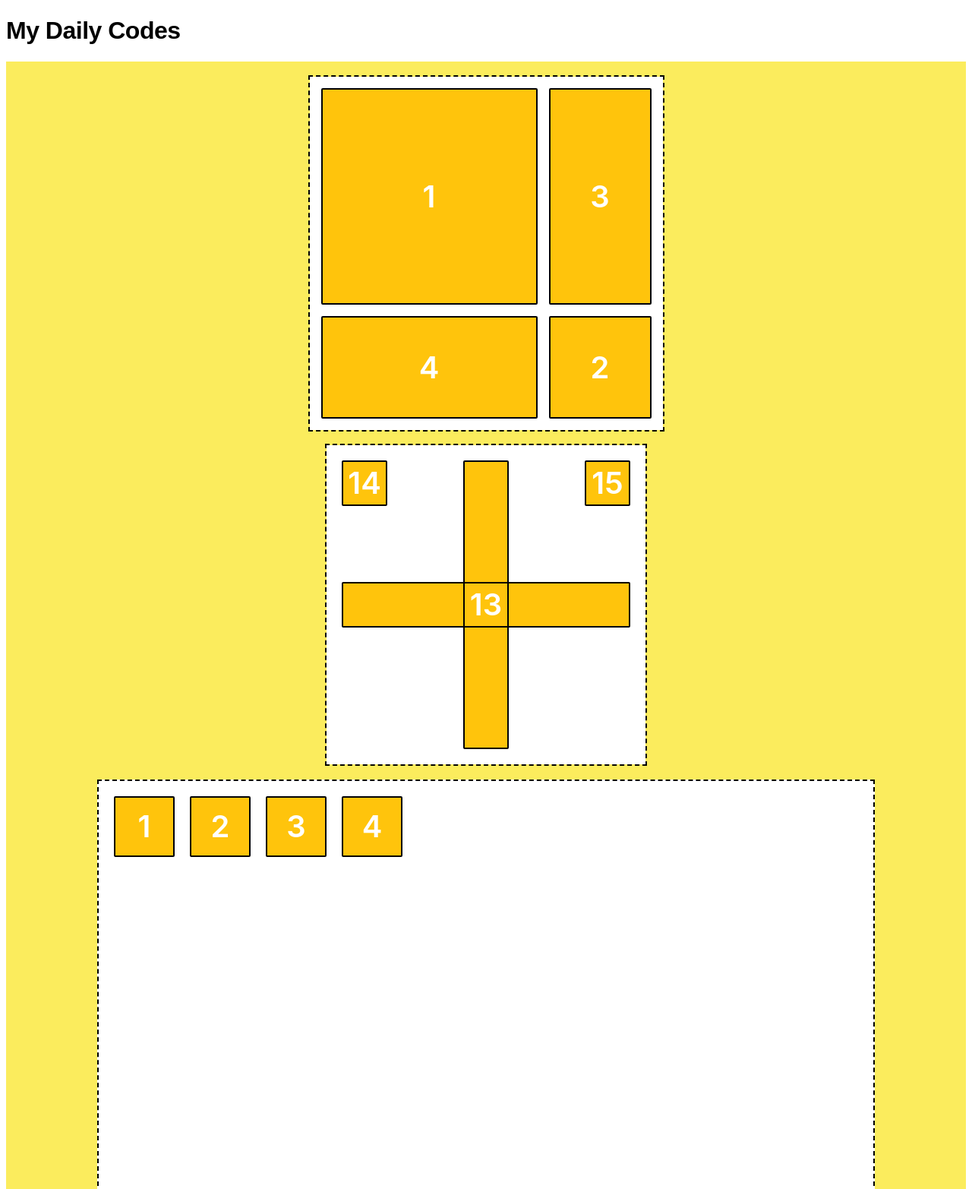
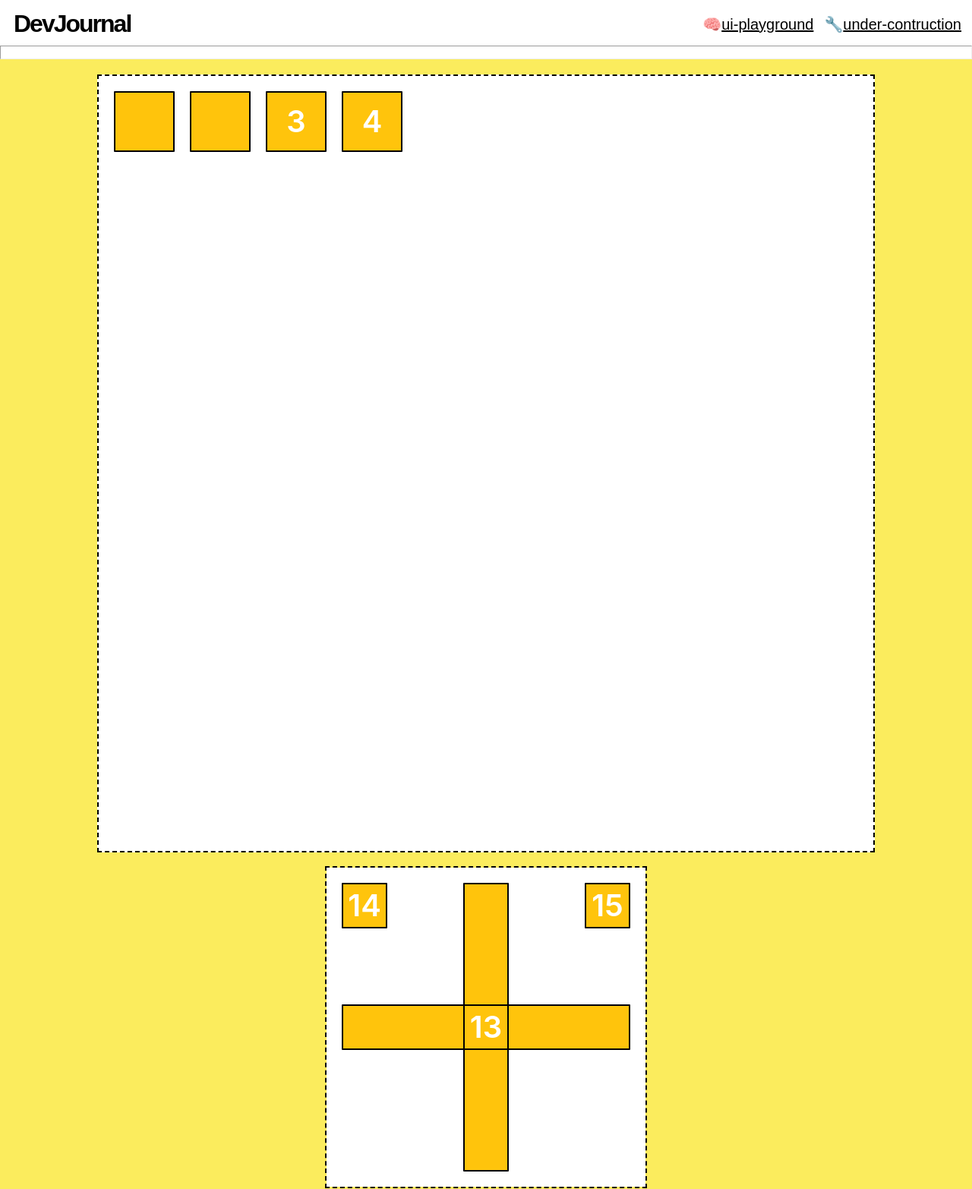
Before and after one commit to vikasx89a/Daily-codes, a plain HTML site: page index.html in a window 1280 px wide. Shown: the top 1565 px of the page at 76% size. Drawn offline with Linux system fonts and the light colour scheme.

Commit message:
feat: introduced 🗂️modular folder structure, added UI test module (HTML/CSS), linked to main🔗

```diff
--- a/assets/style.css
+++ b/assets/style.css
@@ -1,5 +1,56 @@
 /* selector { property: value property: value } */
-
+*, *::before, *::after {
+  padding: 0;
+  margin: 0;
+  box-sizing: border-box;
+}
+#tophead {
+  text-align: center;
+  padding: 0;
+  margin: 4px 0 10px 10px;
+  font-weight: 600;
+  letter-spacing: -2px;
+}
+.heady {
+  display: flex;
+  justify-content: space-between;
+  margin: 8px 8px 0;
+}
+nav {
+  display: flex;
+  justify-content: center;
+  padding: 0 6px;
+  margin: 8px 0;
+}
+ul {
+  display: flex;
+  justify-content: center;
+  padding: 0;
+  gap: 14px;
+}
+li {
+  list-style: none;
+}
+a {
+  all: unset;
+  cursor: pointer;
+}
+li a {
+  color: black;
+  text-decoration: none;
+  font-size: 1.25rem;
+  font-weight: 500;
+  display: flex;
+  align-items: center;
+  /* letter-spacing: -0.6px; */
+}
+li .label {
+  text-decoration: underline;
+}
+#headyhr {
+  padding: 8px;
+  font-weight: 1000;
+}
 body {
     font: 400 1rem/1.6 "Arial", sans-serif;
     color: #000000;
@@ -16,7 +67,7 @@ body {
     font-weight: 600;
     font-size: 2.5rem;
     border: 2px solid black;
-    border-radius: 2px;
+    border-radius: 1px;
     background: #FFC40C;
     color: white;
     /* LAYOUT */
--- a/index.html
+++ b/index.html
@@ -9,19 +9,32 @@
     <title>Daily codes</title>
 </head>
 <body>
-    <header>
-        <!--  -->
-         <h1>My Daily Codes</h1>
+    <header class="heady">
+         <h1 id="tophead">DevJournal</h1>
+         <nav>
+            <ul>
+                <li><a href="🔧ui-playground/index.html">🧠<span class="label">ui-playground</span></a></li>
+                <li><a href="#">🔧<span class="label">under-contruction</span></a></li>
+            </ul>
+         </nav>
     </header>
+    <hr id="headyhr">
     <main>
         <section class="grid-playground">
-            <!-- Grid Container 1 -->
-            <div class="grid-container grid-container-1">
-                <div class="grid-item item-01">1</div>
-                <div class="grid-item item-02">2</div>
-                <div class="grid-item item-03">3</div>
-                <div class="grid-item item-04">4</div>
+            <!-- Grid Container 3 ( W E B S I T E - L A Y O U T ) -->
+            <div class="grid-container grid-container-3">
+                <div class="grid-item header">
+                    <div class="logo"></div>
+                    <div class="menus"></div>
+                </div>
+                <div class="grid-item main">
+                    <div class="main"></div>
+                    <div class="aside"></div>
+                </div>
+                <div class="grid-item sponsors">3</div>
+                <div class="grid-item footer">4</div>
             </div>
+
             <!-- Grid Container 2 -->
             <div class="grid-container grid-container-2">
                 <div class="grid-item item-11">11</div>
@@ -30,12 +43,13 @@
                 <div class="grid-item item-14">14</div>
                 <div class="grid-item item-15">15</div>
             </div>
-            <!-- Grid Container 3 ( W E B S I T E - L A Y O U T ) -->
-            <div class="grid-container grid-container-3">
-                <div class="grid-item header">1</div>
-                <div class="grid-item main">2</div>
-                <div class="grid-item sponsors">3</div>
-                <div class="grid-item footer">4</div>
+
+            <!-- Grid Container 1 -->
+            <div class="grid-container grid-container-1">
+                <div class="grid-item item-01">1</div>
+                <div class="grid-item item-02">2</div>
+                <div class="grid-item item-03">3</div>
+                <div class="grid-item item-04">4</div>
             </div>
         </section>
 
--- /dev/null
+++ b/🔧ui-playground/style.css
@@ -0,0 +1,91 @@
+*, *::before, *::after {
+    padding: 0;
+    margin: 0;
+    box-sizing: border-box;
+}
+.item1 {
+    font-family: -apple-system, BlinkMacSystemFont, 'Segoe UI', Roboto, Oxygen, Ubuntu, Cantarell, 'Open Sans', 'Helvetica Neue', sans-serif;
+    font-weight: 600;
+    font-size: 1.3rem;
+    padding: 1px;
+    margin: 1px;
+    border: 3px solid black;
+    border-radius: 2px;
+    background: #FFC40C;
+    color: white;
+}
+.grid-item {
+    font-family: -apple-system, BlinkMacSystemFont, 'Segoe UI', Roboto, Oxygen, Ubuntu, Cantarell, 'Open Sans', 'Helvetica Neue', sans-serif;
+    font-weight: 600;
+    /* font-size: 2.5rem; */
+    font-size: 2.5rem;
+    border: 2px solid var(--color-border);
+    border-radius: 4px;
+    background: #0A0A0A;
+    color: white;
+    /* LAYOUT */
+    display: flex;
+    justify-content: center; /* Horizontal */
+    align-items: center;     /* Vertical */
+}
+.grid-playground {
+    display: flex;
+    flex-direction: column;
+    justify-content: flex-start; /* Center horizontally */
+    align-items: flex-start;    /* Center vertically */
+    border: 15px solid #111111;
+    border-radius: 2px;
+    background: white ;
+    padding: 15px;
+    margin: 20px;
+    gap: 30px;
+}
+/* Grid-Container-1 */
+.grid-container-1 {
+    display: grid;
+    grid-template-rows: repeat(6, 60px);
+    grid-template-columns: repeat(6, 60px);
+    outline: 2px dashed black; /* Highlight container */
+    gap: 1px;
+    padding: 15px;
+}
+.item-01 {
+    grid-row: 1 / 5;
+    grid-column:1 / 5;
+}
+.item-02 {
+    grid-row: 5 / 7;
+    grid-column:5 / 7;
+}
+.item-03 {
+    grid-row: 1 / 5;
+    grid-column:5 / 7;
+}
+.item-04 {
+    grid-row: 5 / 7;
+    grid-column:1 / 5;
+}
+/* Grid-Container-2 */
+.grid-container-2 {
+    display: grid;
+    grid-template-rows: repeat(10, 45px);
+    grid-template-columns: minmax(40px, 2fr) repeat(10, minmax(30px, 1fr)) minmax(40px, 2fr);
+    outline: 2px solid black;
+    background: #7FFF00;
+    gap: 1px;
+    padding: 1px;
+}
+.grid-item-11 { grid-row: 1 / 3; grid-column: 2 / 4; }
+.grid-item-12 { grid-row: 5 / 6; grid-column: 2 / 4; }
+.grid-item-13 { grid-row: 3 / 5; grid-column: 2 / 7; }
+.grid-item-14 { grid-row: 1 / 3; grid-column: 4 / 7; }
+.grid-item-15 { grid-row: 5 / 6; grid-column: 4 / 7; }
+.grid-item-16 { grid-area: 6 / 2 / 11 / 7; }
+.grid-item-17 { grid-area: 1 / 7 / 6 / 12; }
+.grid-item-18 { grid-area: 6 / 7 / 8 / 9; }
+.grid-item-19 { grid-area: 6 / 9 / 8 / 12; }
+.grid-item-20 { grid-area: 8 / 7 / 10 / 12; }
+.grid-item-21 { grid-area: 10 / 7 / 11 / 9; }
+.grid-item-22 { grid-area: 10 / 9 / 11 / 12; }
+.grid-item-23 { grid-area: 1 / 1 / 11 / 2; }
+.grid-item-24 { grid-area: 1 / 12 / 11 / 13; }
```
Also changed, not shown: assets/index.html (deleted, +0 -52 lines), 🔧ui-playground/index.html (added, +46 -0 lines).
